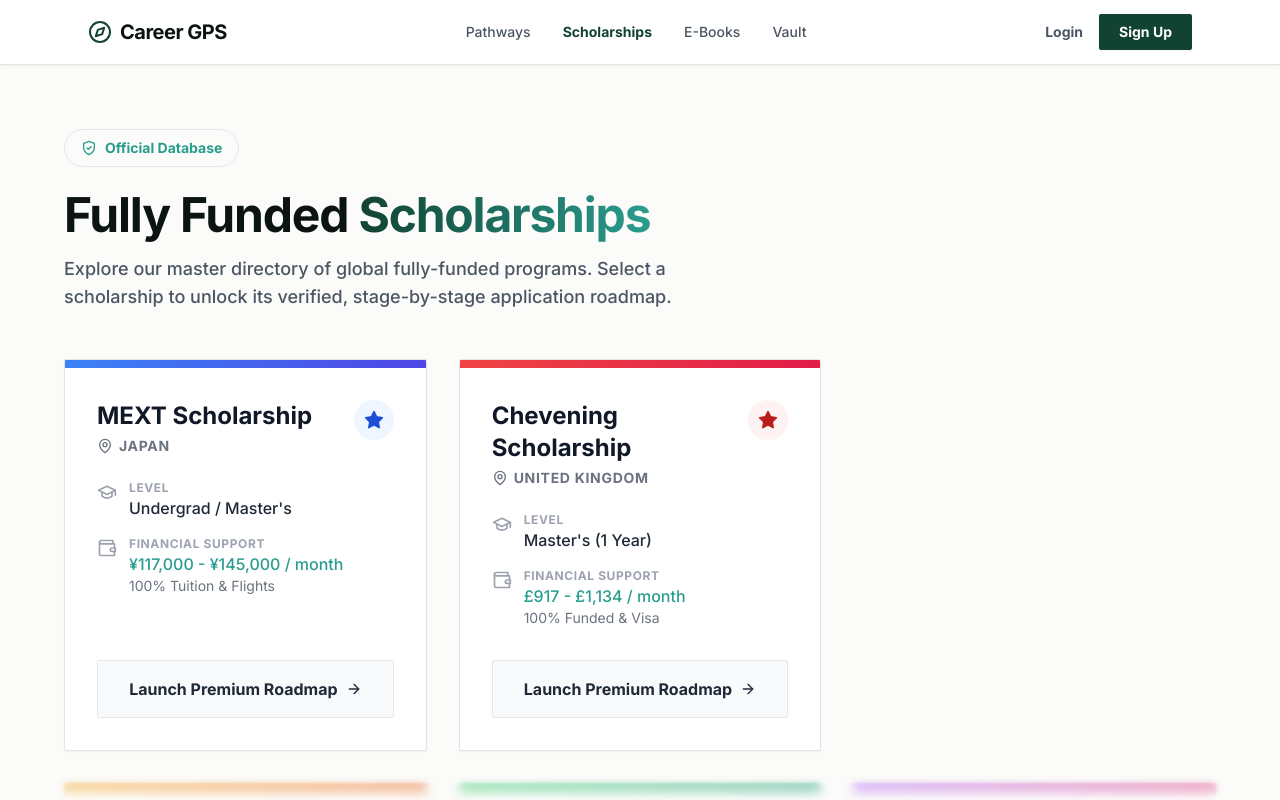
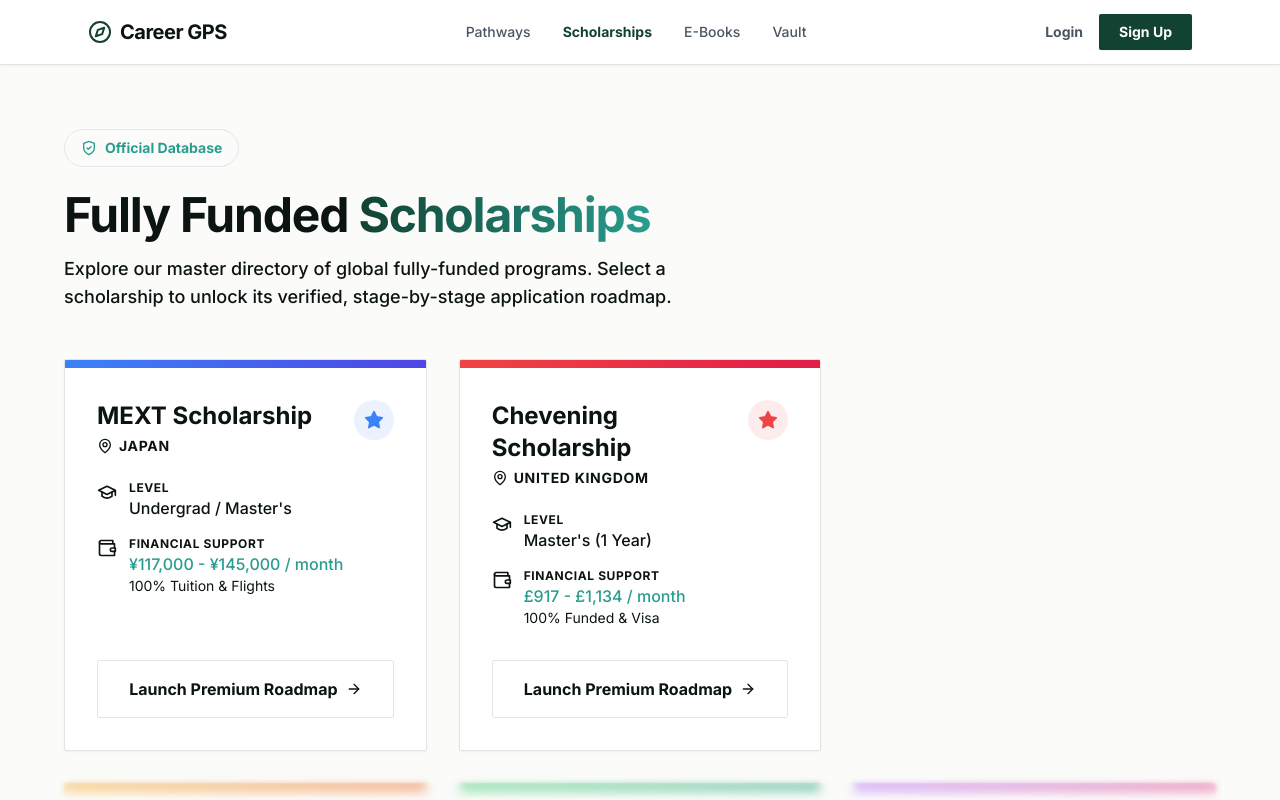
Before and after one commit to SahilDhinwa/Career-gps2.0, a Next.js app: page /scholarships in a window 1280 px wide. Shown: the top 800 px of the page. Built offline with nearby package versions, Linux system fonts and the light colour scheme; no server answers.

Commit message:
Refactor scholarship styles and improve layout

```diff
--- a/app/scholarships/page.tsx
+++ b/app/scholarships/page.tsx
@@ -10,7 +10,6 @@ import PremiumPaymentButton from "../../components/PremiumPaymentButton";
 
 // 1. MASTER DATABASE OF ALL SCHOLARSHIPS
 const allScholarships = [
-  // --- FREE TIER (UNLOCKED IN DIRECTORY) ---
   {
     id: "mext-ug",
     title: "MEXT Scholarship",
@@ -19,8 +18,8 @@ const allScholarships = [
     stipend: "¥117,000 - ¥145,000 / month",
     coverage: "100% Tuition & Flights",
     color: "from-blue-500 to-indigo-600",
-    bgLight: "bg-blue-50",
-    textDark: "text-blue-700"
+    bgLight: "bg-blue-500/10",
+    textDark: "text-blue-500"
   },
   {
     id: "chevening-masters",
@@ -30,10 +29,9 @@ const allScholarships = [
     stipend: "£917 - £1,134 / month",
     coverage: "100% Funded & Visa",
     color: "from-red-500 to-rose-600",
-    bgLight: "bg-red-50",
-    textDark: "text-red-700"
+    bgLight: "bg-red-500/10",
+    textDark: "text-red-500"
   },
-  // --- PREMIUM TIER (BLURRED FOR FREE USERS) ---
   {
     id: "daad-masters",
     title: "DAAD Scholarship",
@@ -42,8 +40,8 @@ const allScholarships = [
     stipend: "EUR 992 / month",
     coverage: "Free Tuition & Health",
     color: "from-amber-500 to-orange-600",
-    bgLight: "bg-amber-50",
-    textDark: "text-amber-700"
+    bgLight: "bg-amber-500/10",
+    textDark: "text-amber-500"
   },
   {
     id: "daad-wise",
@@ -53,8 +51,8 @@ const allScholarships = [
     stipend: "EUR 861 / month",
     coverage: "Travel Allowance",
     color: "from-green-500 to-emerald-600",
-    bgLight: "bg-green-50",
-    textDark: "text-green-700"
+    bgLight: "bg-green-500/10",
+    textDark: "text-green-500"
   },
   {
     id: "daad-phd",
@@ -64,8 +62,8 @@ const allScholarships = [
     stipend: "EUR 1,400 / month",
     coverage: "Free Tuition & Health",
     color: "from-purple-500 to-pink-600",
-    bgLight: "bg-purple-50",
-    textDark: "text-purple-700"
+    bgLight: "bg-purple-500/10",
+    textDark: "text-purple-500"
   },
   {
     id: "mext-phd",
@@ -75,8 +73,8 @@ const allScholarships = [
     stipend: "¥145,000 / month",
     coverage: "100% Tuition & Flights",
     color: "from-cyan-500 to-blue-600",
-    bgLight: "bg-cyan-50",
-    textDark: "text-cyan-700"
+    bgLight: "bg-cyan-500/10",
+    textDark: "text-cyan-500"
   },
   {
     id: "commonwealth-masters",
@@ -86,10 +84,9 @@ const allScholarships = [
     stipend: "£1,378 - £1,652 / month",
     coverage: "Full Tuition & Flights",
     color: "from-teal-500 to-cyan-600",
-    bgLight: "bg-teal-50",
-    textDark: "text-teal-700"
+    bgLight: "bg-teal-500/10",
+    textDark: "text-teal-500"
   },
-  // --- NEWLY ADDED FULBRIGHT SCHOLARSHIP ---
   {
     id: "fulbright-masters",
     title: "Fulbright-Nehru Fellowship",
@@ -98,8 +95,8 @@ const allScholarships = [
     stipend: "$35K - $45K / year",
     coverage: "Full Tuition & Airfare",
     color: "from-blue-700 to-indigo-900",
-    bgLight: "bg-blue-50",
-    textDark: "text-blue-800"
+    bgLight: "bg-blue-600/10",
+    textDark: "text-blue-500"
   }
 ];
 
@@ -107,7 +104,6 @@ export default function ScholarshipsDirectory() {
   const [isPremium, setIsPremium] = useState(false);
   const [isLoading, setIsLoading] = useState(true);
 
-  // Check if the user has paid
   useEffect(() => {
     const unsubscribe = onAuthStateChanged(auth, async (currentUser) => {
       if (!currentUser) {
@@ -130,19 +126,17 @@ export default function ScholarshipsDirectory() {
     return () => unsubscribe();
   }, []);
 
-  // Split the database into Free (First 2) and Premium (Remaining)
   const freeScholarships = allScholarships.slice(0, 2);
   const premiumScholarships = allScholarships.slice(2);
 
-  // Reusable Card Renderer so the code stays clean
   const renderCard = (scholarship: any) => (
     <div key={scholarship.id} className="group bg-surface border border-surfaceBorder rounded-sm shadow-sm hover:shadow-xl transition-all duration-300 relative overflow-hidden flex flex-col h-full">
       <div className={`h-2 w-full bg-gradient-to-r ${scholarship.color}`}></div>
       <div className="p-8 flex-grow flex flex-col">
         <div className="flex justify-between items-start mb-6">
           <div>
-            <h2 className="font-heading text-2xl font-bold text-gray-900 mb-1">{scholarship.title}</h2>
-            <p className="flex items-center gap-1.5 text-sm font-bold text-gray-500 uppercase tracking-wider">
+            <h2 className="font-heading text-2xl font-bold text-foreground mb-1">{scholarship.title}</h2>
+            <p className="flex items-center gap-1.5 text-sm font-bold text-foreground/50 uppercase tracking-wider">
               <MapPin className="w-4 h-4" /> {scholarship.location}
             </p>
           </div>
@@ -153,25 +147,25 @@ export default function ScholarshipsDirectory() {
 
         <div className="space-y-4 mb-8 flex-grow">
           <div className="flex items-start gap-3">
-            <GraduationCap className="w-5 h-5 text-gray-400 shrink-0 mt-0.5" />
+            <GraduationCap className="w-5 h-5 text-foreground/40 shrink-0 mt-0.5" />
             <div>
-              <p className="text-xs font-bold text-gray-400 uppercase tracking-wider">Level</p>
-              <p className="font-medium text-gray-800">{scholarship.levelDisplay}</p>
+              <p className="text-xs font-bold text-foreground/40 uppercase tracking-wider">Level</p>
+              <p className="font-medium text-foreground">{scholarship.levelDisplay}</p>
             </div>
           </div>
           <div className="flex items-start gap-3">
-            <Wallet className="w-5 h-5 text-gray-400 shrink-0 mt-0.5" />
+            <Wallet className="w-5 h-5 text-foreground/40 shrink-0 mt-0.5" />
             <div>
-              <p className="text-xs font-bold text-gray-400 uppercase tracking-wider">Financial Support</p>
+              <p className="text-xs font-bold text-foreground/40 uppercase tracking-wider">Financial Support</p>
               <p className="font-medium text-success">{scholarship.stipend}</p>
-              <p className="text-sm text-gray-500">{scholarship.coverage}</p>
+              <p className="text-sm text-foreground/60">{scholarship.coverage}</p>
             </div>
           </div>
         </div>
 
         <Link
           href={`/roadmap/${scholarship.id}`}
-          className="w-full bg-gray-50 border border-gray-200 text-gray-800 font-bold py-4 px-4 rounded-sm group-hover:bg-primary group-hover:text-white group-hover:border-primary transition-colors flex items-center justify-center gap-2 mt-auto"
+          className="w-full bg-surfaceBorder/30 border border-surfaceBorder text-foreground font-bold py-4 px-4 rounded-sm group-hover:bg-primary group-hover:text-white group-hover:border-primary transition-colors flex items-center justify-center gap-2 mt-auto"
         >
           Launch Premium Roadmap <ArrowRight className="w-4 h-4" />
         </Link>
@@ -180,10 +174,9 @@ export default function ScholarshipsDirectory() {
   );
 
   return (
-    <div className="min-h-screen bg-background py-16 px-6">
+    <div className="min-h-screen bg-background py-16 px-6 transition-colors duration-300">
       <div className="max-w-6xl mx-auto">
 
-        {/* Header */}
         <div className="mb-12">
           <div className="inline-flex items-center gap-2 px-4 py-2 rounded-full bg-success/10 text-sm font-bold text-success mb-6 border border-success/20">
             <ShieldCheck className="w-4 h-4" /> Official Database
@@ -191,31 +184,26 @@ export default function ScholarshipsDirectory() {
           <h1 className="font-heading text-4xl md:text-5xl font-bold text-foreground tracking-tight mb-4">
             Fully Funded <span className="text-transparent bg-clip-text bg-gradient-to-r from-primary to-success">Scholarships</span>
           </h1>
-          <p className="text-lg text-gray-600 font-medium max-w-2xl">
+          <p className="text-lg text-foreground/70 font-medium max-w-2xl">
             Explore our master directory of global fully-funded programs. Select a scholarship to unlock its verified, stage-by-stage application roadmap.
           </p>
         </div>
 
-        {/* The Master Container */}
         <div className="space-y-8">
 
-          {/* 2. THE UNLOCKED GRID (Free preview) */}
           <div className="grid grid-cols-1 md:grid-cols-2 lg:grid-cols-3 gap-8">
             {freeScholarships.map(renderCard)}
           </div>
 
-          {/* 3. THE PREMIUM GRID (Gatekeeper applied here) */}
           <div className="relative">
-
-            {/* The Razorpay Lock Overlay */}
             {!isPremium && !isLoading && (
-              <div className="absolute inset-0 z-20 flex flex-col items-center justify-center text-center px-4 bg-background/40 backdrop-blur-[4px]">
+              <div className="absolute inset-0 z-20 flex flex-col items-center justify-center text-center px-4 bg-background/60 backdrop-blur-[4px]">
                 <div className="bg-surface border border-primary/20 p-8 rounded-sm shadow-2xl max-w-lg w-full flex flex-col items-center">
                   <div className="w-16 h-16 bg-warning/10 rounded-full flex items-center justify-center mb-6">
                     <Lock className="w-8 h-8 text-warning" />
                   </div>
                   <h3 className="font-heading text-2xl font-bold text-foreground mb-3">Unlock Premium Access</h3>
-                  <p className="text-gray-600 text-base mb-8 font-medium">
+                  <p className="text-foreground/70 text-base mb-8 font-medium">
                     You are viewing a limited selection. Upgrade to Premium to instantly unlock all global scholarships, insider timelines, and full progress tracking.
                   </p>
                   <div className="w-full sm:w-auto">
@@ -225,7 +213,6 @@ export default function ScholarshipsDirectory() {
               </div>
             )}
 
-            {/* The Blurred Background Cards */}
             <div className={`grid grid-cols-1 md:grid-cols-2 lg:grid-cols-3 gap-8 ${!isPremium && !isLoading ? 'opacity-50 blur-[3px] select-none pointer-events-none' : ''}`}>
               {premiumScholarships.map(renderCard)}
             </div>
```
